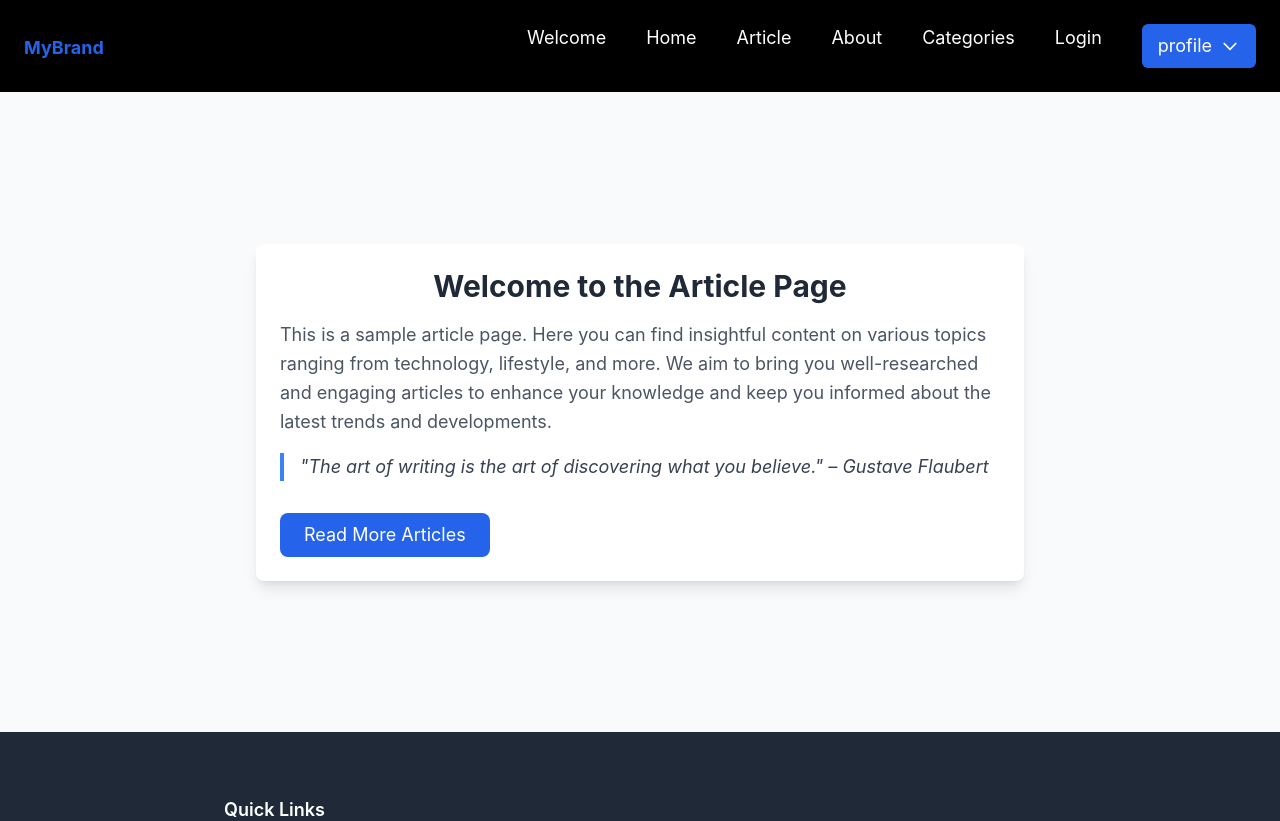
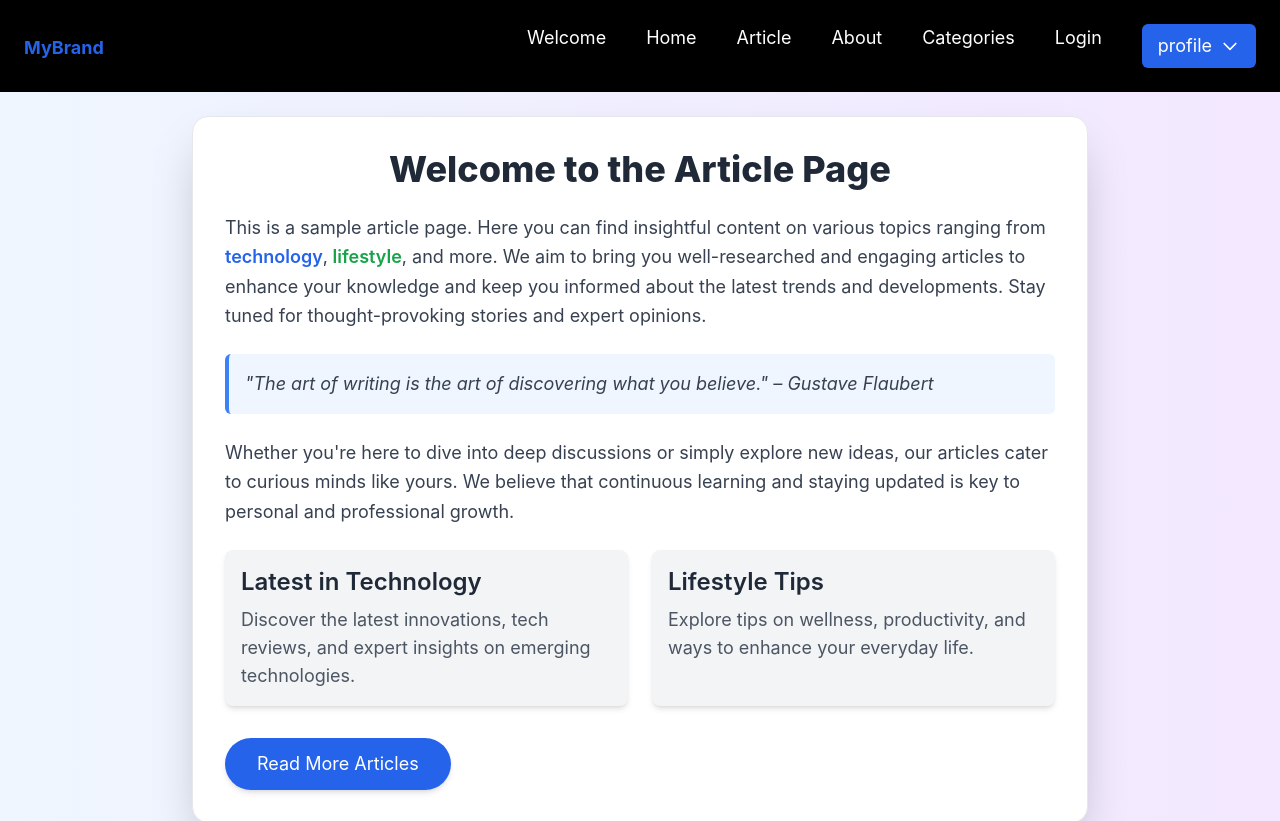
Before and after one commit to julietwainoi/gitconnectAPP, a React (Create React App) app: page /article in a window 1280 px wide. Shown: the top 821 px of the page. Built offline with nearby package versions, Linux system fonts and the light colour scheme.

Commit message:
modified the article page

```diff
--- a/src/components/article.jsx
+++ b/src/components/article.jsx
@@ -2,20 +2,37 @@ import React from "react";
 
 function Article() {
     return (
-        <div className="flex flex-col items-center justify-center min-h-[80vh] bg-gray-50 p-6">
-            <div className="bg-white shadow-lg rounded-lg p-6 max-w-3xl w-full">
-                <h2 className="text-3xl font-bold text-gray-800 mb-4 text-center">
+        <div className="flex flex-col items-center justify-center min-h-[80vh] bg-gradient-to-r from-blue-50 to-purple-100 p-6">
+            <div className="bg-white shadow-2xl rounded-2xl p-8 max-w-4xl w-full border border-gray-200">
+                <h2 className="text-4xl font-extrabold text-gray-800 mb-6 text-center">
                     Welcome to the Article Page
                 </h2>
-                <p className="text-gray-600 text-lg leading-relaxed mb-4">
+                <p className="text-gray-700 text-lg leading-relaxed mb-6">
                     This is a sample article page. Here you can find insightful content on various topics ranging from
-                    technology, lifestyle, and more. We aim to bring you well-researched and engaging articles to enhance your
-                    knowledge and keep you informed about the latest trends and developments.
+                    <span className="text-blue-600 font-semibold"> technology</span>,
+                    <span className="text-green-600 font-semibold"> lifestyle</span>, and more. We aim to bring you
+                    well-researched and engaging articles to enhance your knowledge and keep you informed about the
+                    latest trends and developments. Stay tuned for thought-provoking stories and expert opinions.
                 </p>
-                <blockquote className="border-l-4 border-blue-500 pl-4 italic text-gray-700 mb-4">
+                <blockquote className="border-l-4 border-blue-500 pl-4 italic text-gray-700 mb-6 bg-blue-50 p-4 rounded-md">
                     "The art of writing is the art of discovering what you believe." – Gustave Flaubert
                 </blockquote>
-                <button className="mt-4 px-6 py-2 bg-blue-600 text-white rounded-lg hover:bg-blue-700 transition duration-200">
+                <p className="text-gray-700 text-lg leading-relaxed mb-6">
+                    Whether you're here to dive into deep discussions or simply explore new ideas, our articles cater to
+                    curious minds like yours. We believe that continuous learning and staying updated is key to personal
+                    and professional growth.
+                </p>
+                <div className="grid grid-cols-1 md:grid-cols-2 gap-6">
+                    <div className="p-4 bg-gray-100 rounded-lg shadow-md hover:shadow-lg transition duration-300">
+                        <h3 className="text-2xl font-semibold text-gray-800 mb-2">Latest in Technology</h3>
+                        <p className="text-gray-600 text-md">Discover the latest innovations, tech reviews, and expert insights on emerging technologies.</p>
+                    </div>
+                    <div className="p-4 bg-gray-100 rounded-lg shadow-md hover:shadow-lg transition duration-300">
+                        <h3 className="text-2xl font-semibold text-gray-800 mb-2">Lifestyle Tips</h3>
+                        <p className="text-gray-600 text-md">Explore tips on wellness, productivity, and ways to enhance your everyday life.</p>
+                    </div>
+                </div>
+                <button className="mt-8 px-8 py-3 bg-blue-600 text-white rounded-full hover:bg-blue-700 shadow-md hover:shadow-lg transition duration-300">
                     Read More Articles
                 </button>
             </div>
@@ -23,5 +40,4 @@ function Article() {
     );
 }
 
-
 export default Article;
```
